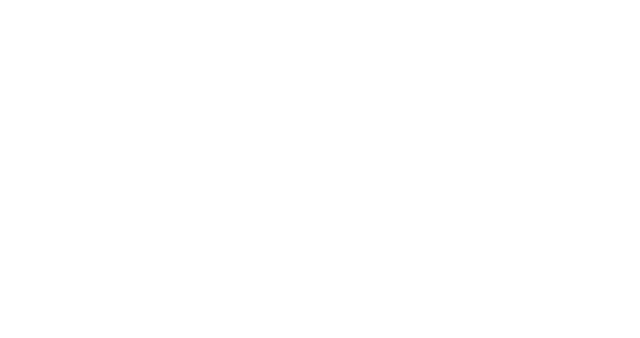
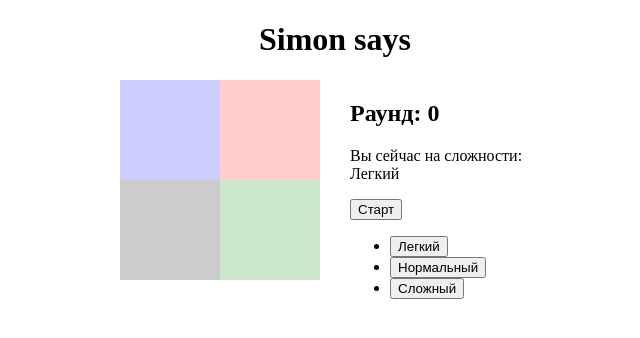
Before and after one commit to Yoyiqw/vue-saimon-game, a plain HTML site: page index.html in a window 1280 px wide. Shown: the whole page, without its empty margins (305-945 px from the left). Drawn offline with Linux system fonts and the light colour scheme; the site is published under a folder, as on GitHub Pages, so addresses that start at the root find nothing.

Commit message:
rsferfesrgf

```diff
--- a/index.html
+++ b/index.html
@@ -5,8 +5,8 @@
     <link rel="icon" type="image/svg+xml" href="/vite.svg" />
     <meta name="viewport" content="width=device-width, initial-scale=1.0" />
     <title>Vite + Vue</title>
-    <script type="module" crossorigin src="/assets/index-9lZV_yQ5.js"></script>
-    <link rel="stylesheet" crossorigin href="/assets/index-PxB0xp5t.css">
+    <script type="module" crossorigin src="./assets/index-9lZV_yQ5.js"></script>
+    <link rel="stylesheet" crossorigin href="./assets/index-PxB0xp5t.css">
   </head>
   <body>
     <div id="app"></div>
```
